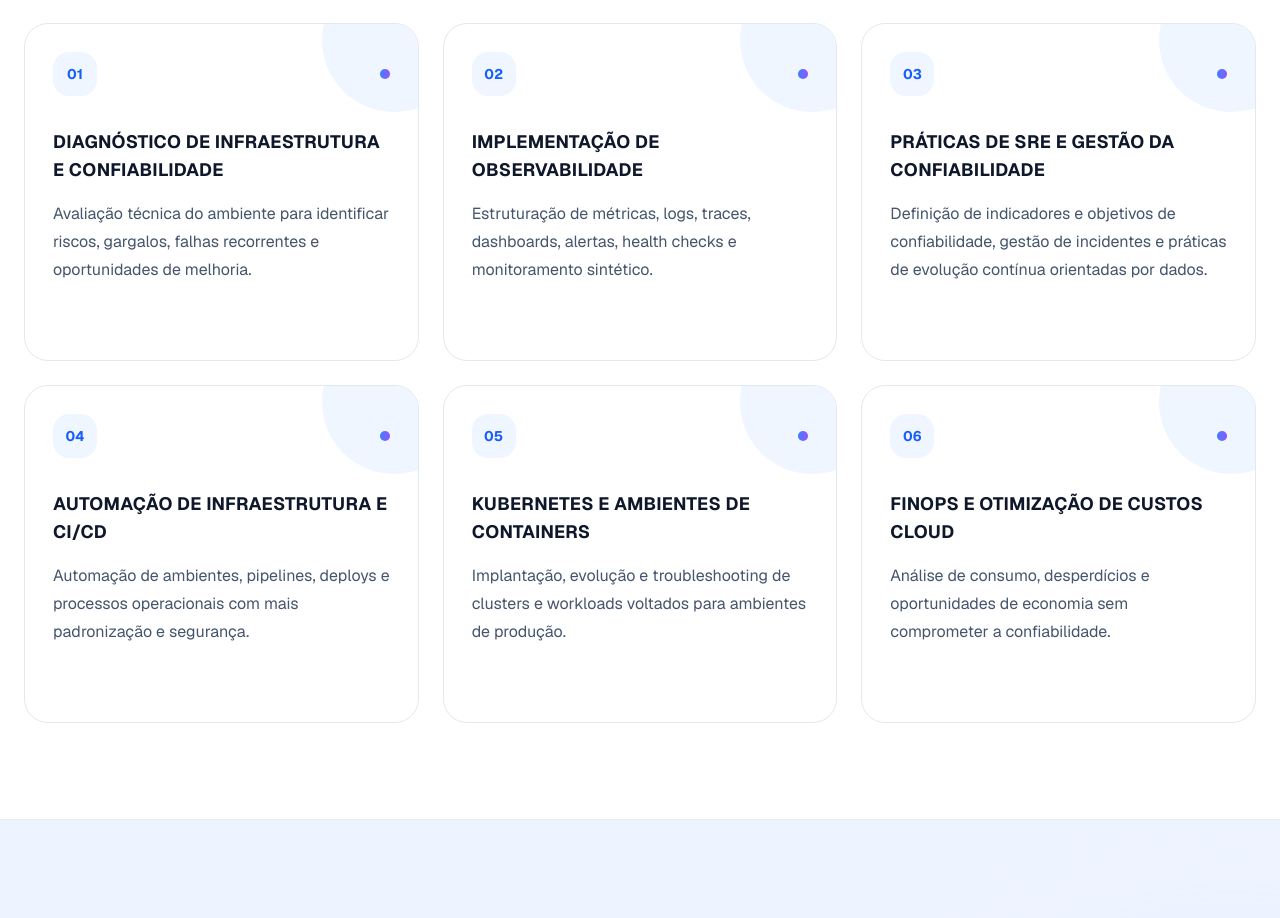
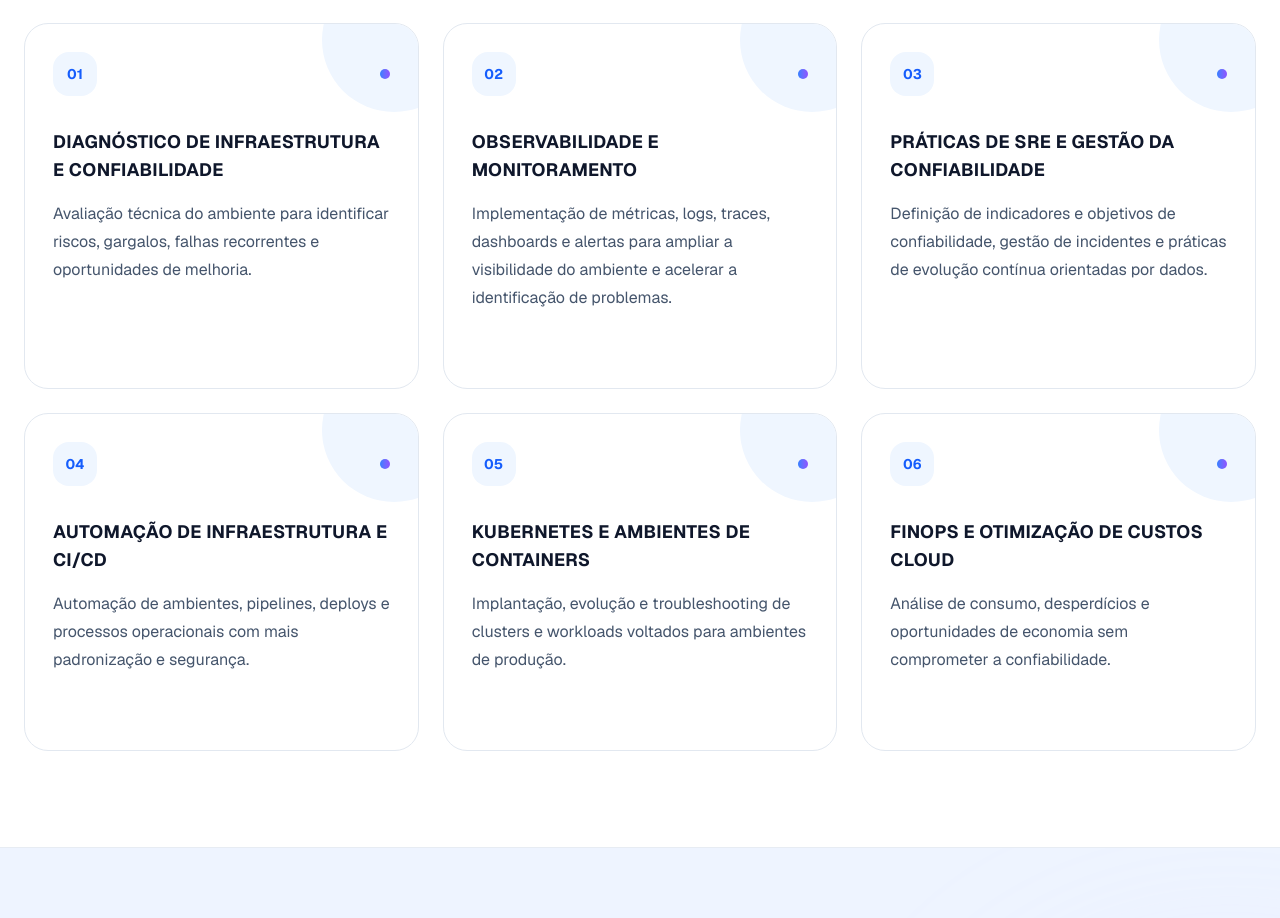
Before and after one commit to felipesalesdeoliveira/fso-cloud-consulting, a Next.js app: page / in a window 1280 px wide. Shown: the part 1340-2258 px from the top of the page. Built offline with nearby package versions, Linux system fonts and the light colour scheme.

Commit message:
fix: rename observability service (#20)

```diff
--- a/data/content.ts
+++ b/data/content.ts
@@ -39,10 +39,10 @@ export const services = [
     ],
   },
   {
-    slug: "implementacao-de-observabilidade",
-    title: "Implementação de observabilidade",
+    slug: "observabilidade-e-monitoramento",
+    title: "Observabilidade e monitoramento",
     description:
-      "Estruturação de métricas, logs, traces, dashboards, alertas, health checks e monitoramento sintético.",
+      "Implementação de métricas, logs, traces, dashboards e alertas para ampliar a visibilidade do ambiente e acelerar a identificação de problemas.",
     introduction:
       "Construção de visibilidade técnica sobre aplicações e infraestrutura para detectar comportamentos anormais, investigar incidentes e acompanhar a experiência dos serviços em produção.",
     idealFor:
```
